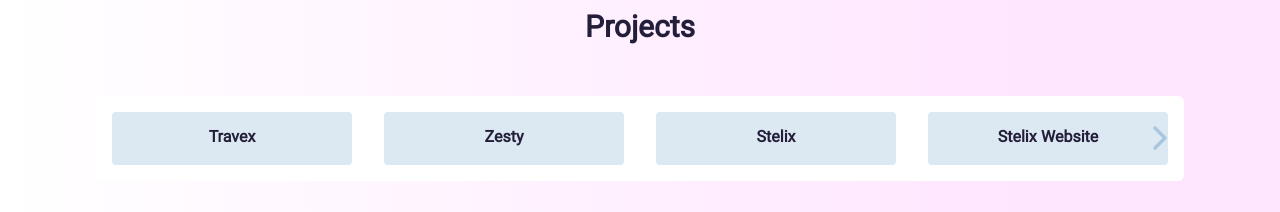
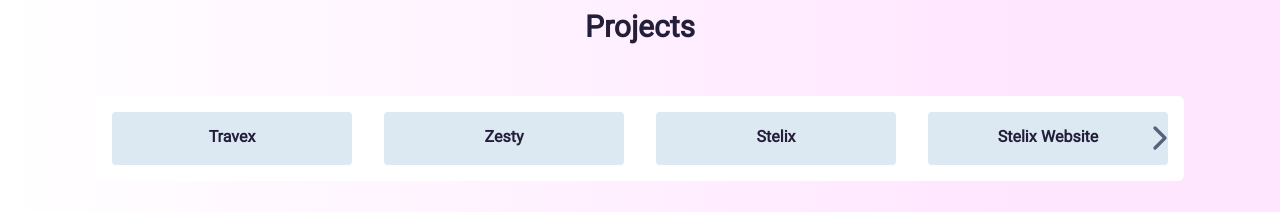
Before and after one commit to MatinT-SA/My-Personal-Website, a Next.js app: page /en in a window 1280 px wide. Shown: the part 2320-2532 px from the top of the page. Built offline with nearby package versions, Linux system fonts and the light colour scheme.

Commit message:
hover effect and changing colro of ProjectControls icons

```diff
--- a/app/[locale]/layout.js
+++ b/app/[locale]/layout.js
@@ -1,8 +1,8 @@
 import { NextIntlClientProvider } from "next-intl";
+import { setRequestLocale } from "next-intl/server";
 import { notFound } from "next/navigation";
 import { routing } from "../../i18n/routing";
 import LocaleSwitcher from "../components/layout/LocaleSwitcher";
-import { setRequestLocale } from "next-intl/server";
 
 import { getTranslations } from "next-intl/server";
 
--- a/app/components/projects/ProjectControls.js
+++ b/app/components/projects/ProjectControls.js
@@ -24,7 +24,7 @@ export default function ProjectControls({
           }
         `}
       >
-        <PrevIcon className="w-6 h-6 sm:w-7 sm:h-7 md:w-8 md:h-8 text-blue-light hover:text-[#dae7f1]" />
+        <PrevIcon className="w-6 h-6 sm:w-7 sm:h-7 md:w-8 md:h-8 transition duration-200 text-purple-primary hover:text-purple-light hover:drop-shadow-[0_0_10px_var(--color-purple-light)]" />
       </button>
 
       <button
@@ -41,7 +41,7 @@ export default function ProjectControls({
           }
         `}
       >
-        <NextIcon className="w-6 h-6 sm:w-7 sm:h-7 md:w-8 md:h-8 text-blue-light hover:text-[#dae7f1]" />
+        <NextIcon className="w-6 h-6 sm:w-7 sm:h-7 md:w-8 md:h-8 transition duration-200 text-purple-primary hover:text-purple-light hover:drop-shadow-[0_0_10px_var(--color-purple-light)]" />
       </button>
     </>
   );
--- a/app/styles/global.css
+++ b/app/styles/global.css
@@ -22,6 +22,7 @@
   --color-purple-primary: #231e39;
   --color-purple-secondary: #28223f;
   --color-purple-tertiary: #1f1a32;
+  --color-purple-light: #634e8a;
   --color-blue-light: #a8c6de;
   --color-blue-light-transparent: rgba(168, 198, 222, 0.2);
   --color-yellow-primary: #ffdf00;
```
